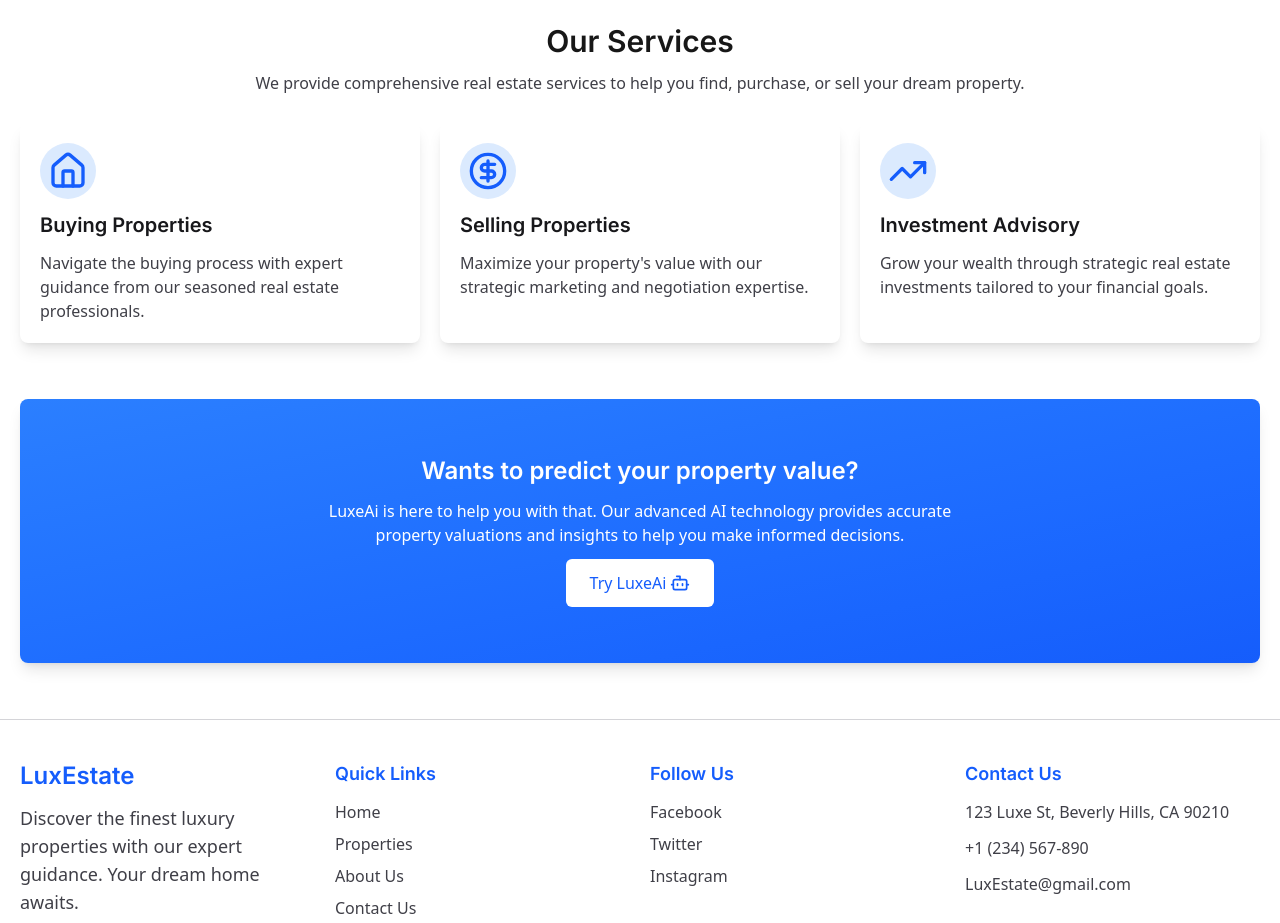
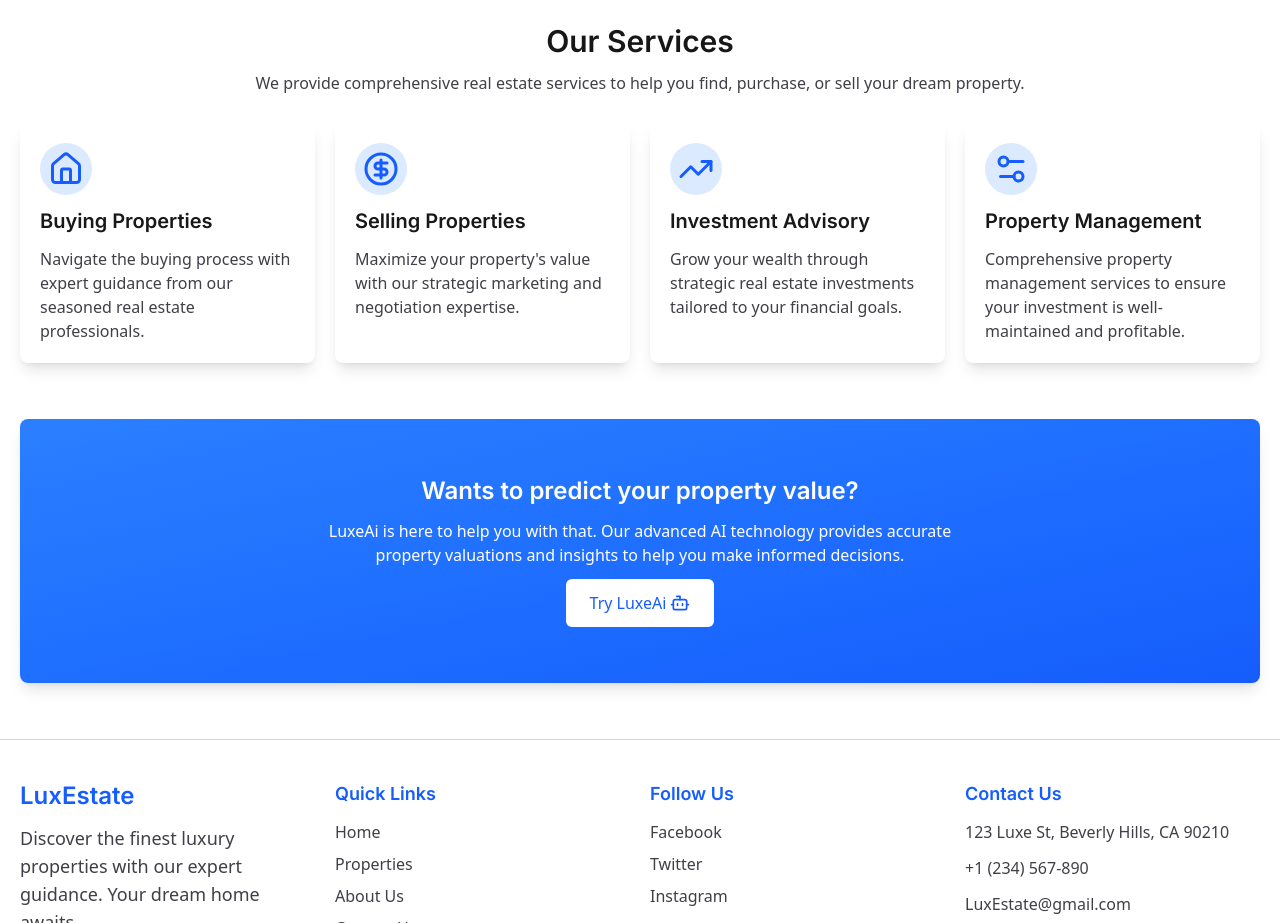
Before and after one commit to muxdust/QuadState, a Next.js app: page / in a window 1280 px wide. Shown: the part 800-1723 px from the top of the page. Built offline with nearby package versions, Linux system fonts and the light colour scheme; no server answers; the database is empty.

Commit message:
fixed ui

```diff
--- a/components/landing/OurServices.jsx
+++ b/components/landing/OurServices.jsx
@@ -1,21 +1,26 @@
 import React from "react";
-import { Home, CircleDollarSign, TrendingUp } from "lucide-react";
+import { Home, CircleDollarSign, TrendingUp, Settings2 } from "lucide-react";
 
 const services = [
   {
     name: "Buying Properties",
     desc: "Navigate the buying process with expert guidance from our seasoned real estate professionals.",
-    icon: <Home size={40} />,
+    icon: <Home size={36} />,
   },
   {
     name: "Selling Properties",
     desc: "Maximize your property's value with our strategic marketing and negotiation expertise.",
-    icon: <CircleDollarSign size={40} />,
+    icon: <CircleDollarSign size={36} />,
   },
   {
     name: "Investment Advisory",
     desc: "Grow your wealth through strategic real estate investments tailored to your financial goals.",
-    icon: <TrendingUp size={40} />,
+    icon: <TrendingUp size={36} />,
+  },
+  {
+    name: "Property Management",
+    desc: "Comprehensive property management services to ensure your investment is well-maintained and profitable.",
+    icon: <Settings2 size={36} />,
   },
 ];
 
@@ -30,7 +35,7 @@ const OurServices = () => {
           We provide comprehensive real estate services to help you find,
           purchase, or sell your dream property.
         </p>
-        <div className="grid grid-cols-1 md:grid-cols-2 lg:grid-cols-3 justify-start items-stretch w-full gap-5 mt-7">
+        <div className="grid grid-cols-1 md:grid-cols-2 lg:grid-cols-4 xl:grid-cols-4 justify-start items-stretch w-full gap-5 mt-7">
           {services.map((service, index) => (
             <div
               key={index}
--- a/components/places/PlaceView.jsx
+++ b/components/places/PlaceView.jsx
@@ -76,7 +76,7 @@ const PlaceView = () => {
           </h2>
 
           <div className="flex flex-col gap-2 w-full">
-            <h3 className="text-xl font-bold text-zinc-700 flex items-center gap-2">
+            <h3 className="text-xl font-semibold text-zinc-800 flex items-center gap-2">
               <Home size={20} className="text-blue-600" /> Property Details
             </h3>
             <p className="text-md text-zinc-700">{place.description}</p>
@@ -92,7 +92,7 @@ const PlaceView = () => {
           </div>
 
           <div className="flex flex-col gap-2 w-full">
-            <h3 className="text-xl font-bold text-zinc-700 flex items-center gap-2">
+            <h3 className="text-xl font-semibold text-zinc-800 flex items-center gap-2">
               <Star size={20} className="text-blue-600" /> Features
             </h3>
             <ul className="list-disc list-inside flex flex-col gap-1">
@@ -105,7 +105,7 @@ const PlaceView = () => {
           </div>
 
           <div className="flex flex-col gap-2 w-full">
-            <h3 className="text-xl font-bold text-zinc-700 flex items-center gap-2">
+            <h3 className="text-xl font-semibold text-zinc-800 flex items-center gap-2">
               <Gavel size={20} className="text-blue-600" /> Rules
             </h3>
             <ul className="list-disc list-inside flex flex-col gap-1">
@@ -118,7 +118,7 @@ const PlaceView = () => {
           </div>
 
           <div className="flex flex-col gap-2 w-full">
-            <h3 className="text-xl font-bold text-zinc-700 flex items-center gap-2">
+            <h3 className="text-xl font-semibold text-zinc-800 flex items-center gap-2">
               <User size={20} className="text-blue-600" /> Owner Information
             </h3>
             <p className="text-md text-zinc-700">Name: {place.ownerName}</p>
```
